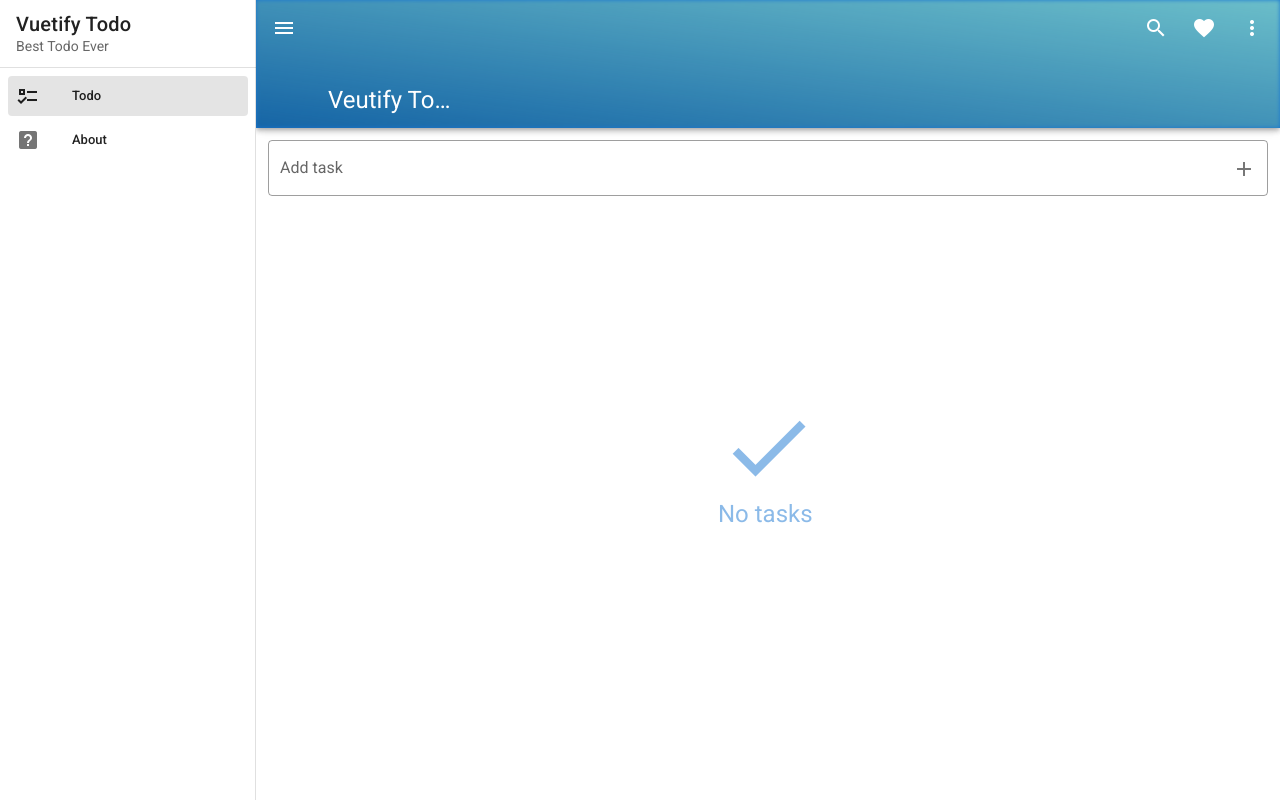
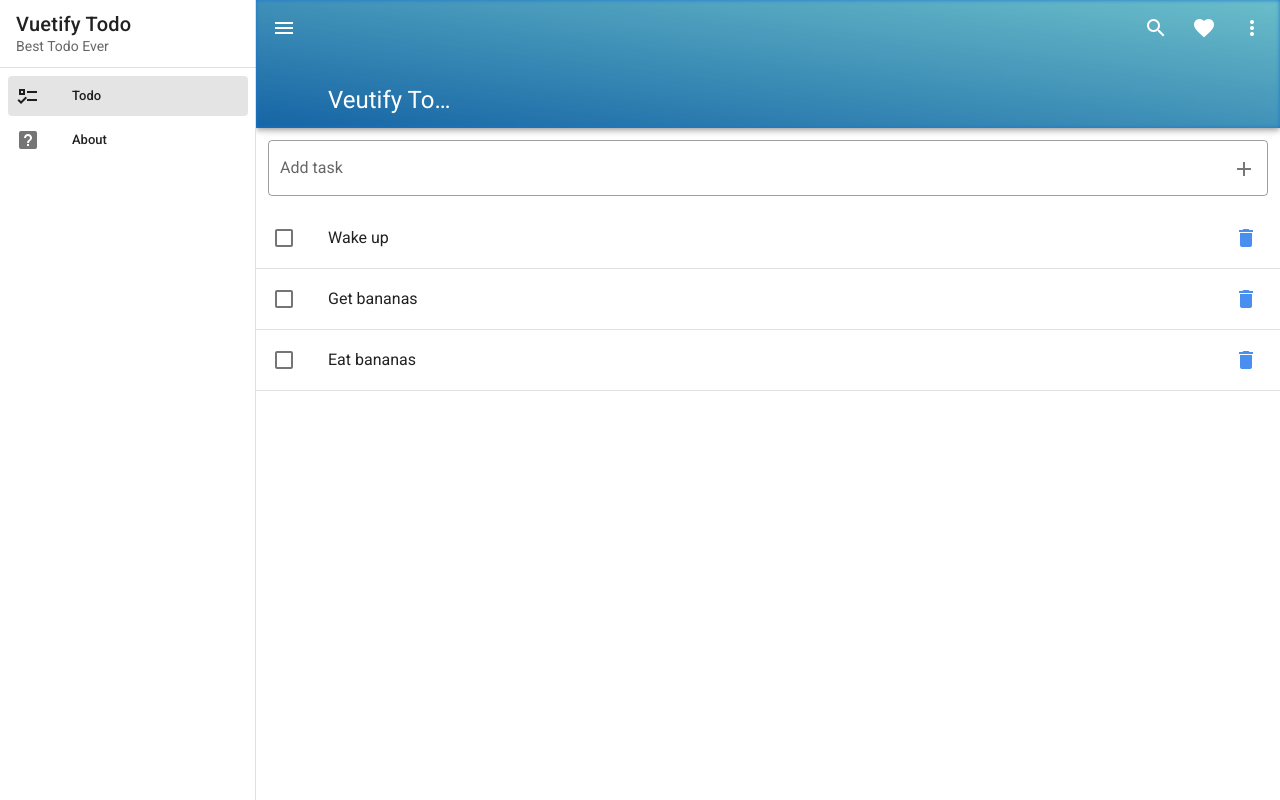
Before and after one commit to yseij/VueJSTodoApp, a Vue app: page /#/ in a window 1280 px wide. Built offline with nearby package versions, Linux system fonts and the light colour scheme.

Commit message:
Verplaats addTask()-methode naar Vuex Store

```diff
--- a/src/store/index.js
+++ b/src/store/index.js
@@ -1,15 +1,29 @@
-import Vue from 'vue'
-import Vuex from 'vuex'
+import Vue from "vue";
+import Vuex from "vuex";
 
-Vue.use(Vuex)
+Vue.use(Vuex);
 
 export default new Vuex.Store({
   state: {
+    tasks: [
+      {
+        id: 1,
+        title: "Wake up",
+        done: false,
+      },
+      {
+        id: 2,
+        title: "Get bananas",
+        done: false,
+      },
+      {
+        id: 3,
+        title: "Eat bananas",
+        done: false,
+      },
+    ],
   },
-  mutations: {
-  },
-  actions: {
-  },
-  getters: {
-  }
-})
+  mutations: {},
+  actions: {},
+  getters: {},
+});
--- a/src/views/Todo.vue
+++ b/src/views/Todo.vue
@@ -11,8 +11,8 @@
       hide-details
       clearable
     ></v-text-field>
-    <v-list flat class="pt-0" v-if="tasks.length">
-      <div v-for="task in tasks" :key="task.id">
+    <v-list flat class="pt-0" v-if="$store.state.tasks.length">
+      <div v-for="task in $store.state.tasks" :key="task.id">
         <v-list-item
           @click="doneTask(task.id)"
           :class="{ 'blue lighten-5': task.done }"
@@ -51,23 +51,6 @@
   data() {
     return {
       newTaskTitle: "",
-      tasks: [
-        // {
-        //   id: 1,
-        //   title: "Wake up",
-        //   done: false,
-        // },
-        // {
-        //   id: 2,
-        //   title: "Get bananas",
-        //   done: false,
-        // },
-        // {
-        //   id: 3,
-        //   title: "Eat bananas",
-        //   done: false,
-        // },
-      ],
     };
   },
   methods: {
```
